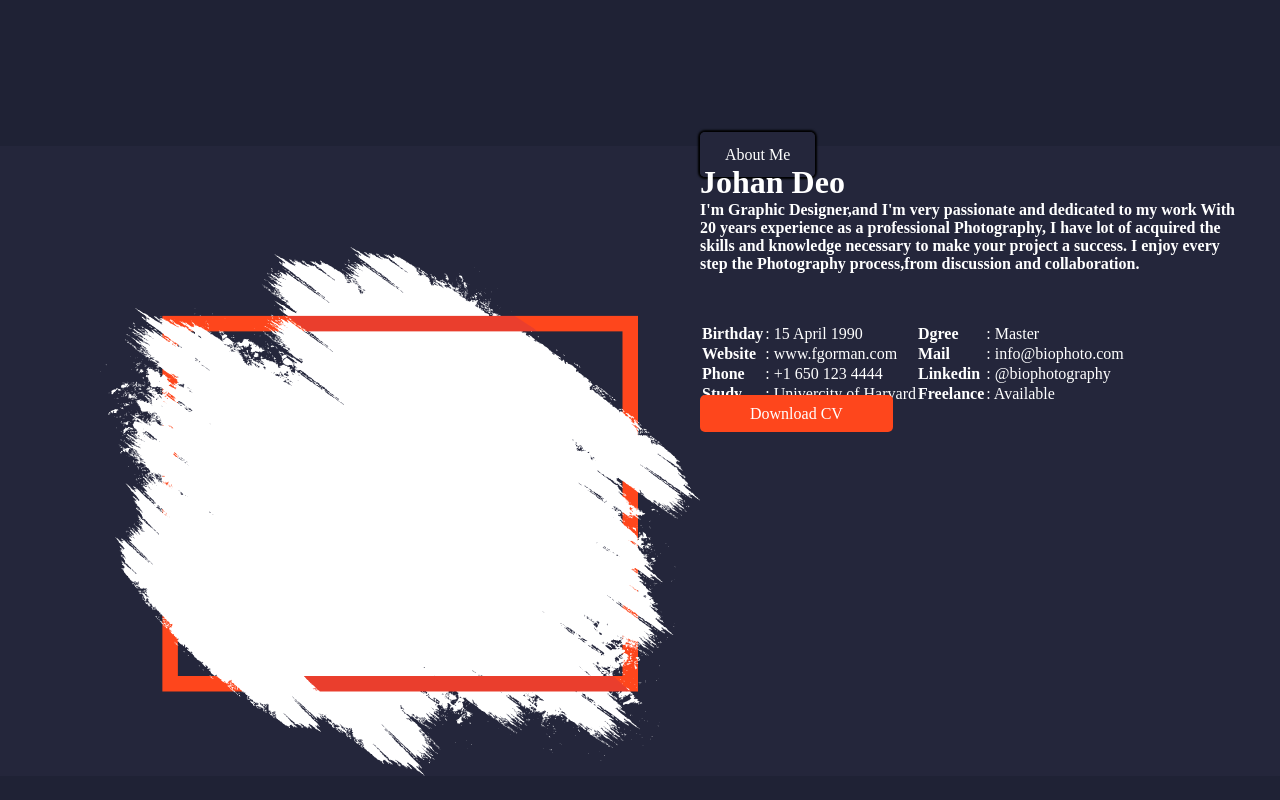
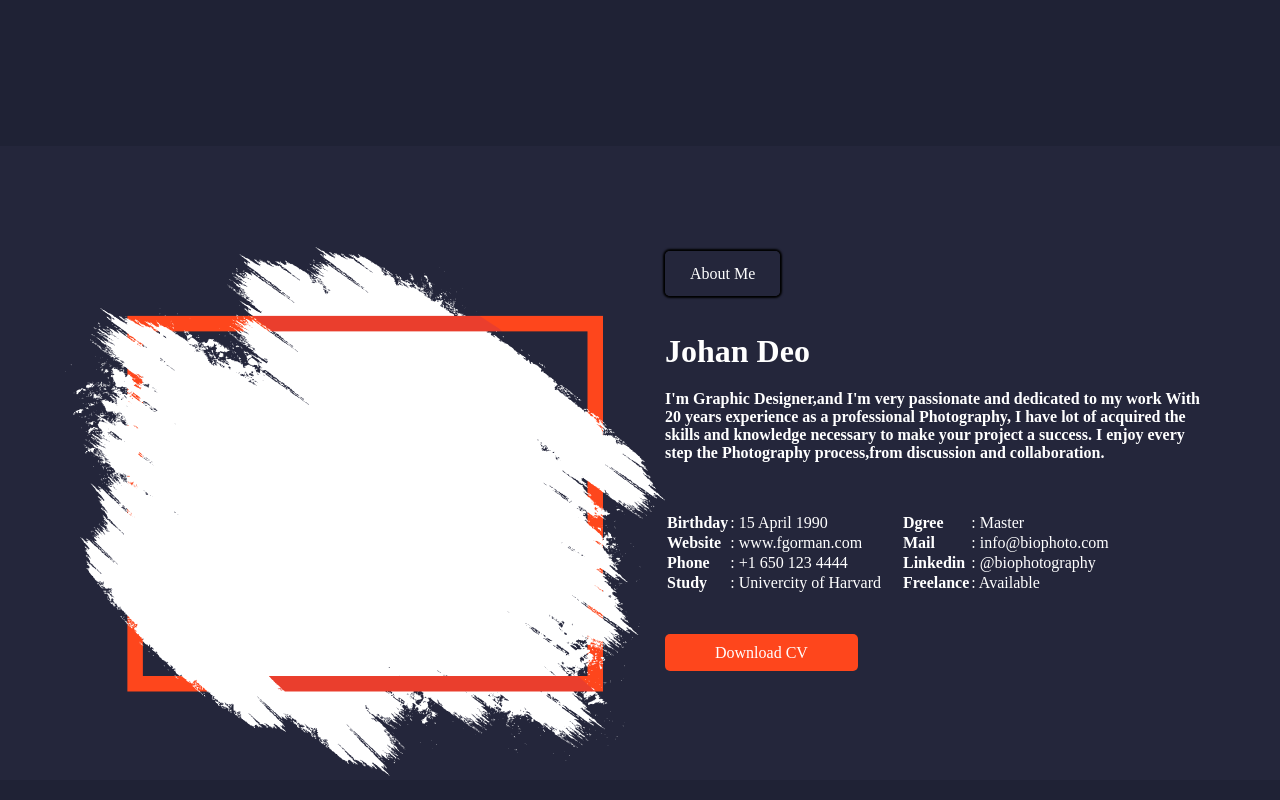
Before and after one commit to MarinaHlazunova/test-project2, a plain HTML site: page index.html in a window 1280 px wide. Shown: the part 860-1660 px from the top of the page. Drawn offline with Linux system fonts and the light colour scheme.

Commit message:
change a section-2, trying make better

```diff
--- a/index.html
+++ b/index.html
@@ -62,12 +62,15 @@
     <img src="img/img (1).png"alt="strainge-pictures">
   </div>
  <div>
-  <div class="section-2-about">
+
+<div class="section-2-about">
+
 <div><a class="about-me-button" href="#">About Me</a></div>
+
 
 <div class="about-me-text"><h2>Johan Deo</h2>
   <p>
-      <h4> I'm Graphic Designer,and I'm very
+      <h4 class="about-me-text-2"> I'm Graphic Designer,and I'm very
         passionate and dedicated to my work
         With 20 years experience as a
         professional Photography, I have lot
@@ -107,9 +110,12 @@
 
   </colgroup>
 </table>
+</div>
 
-<div><a href="#" class="download-link-2">Download CV</a></div>
-  </div>
+<div class="btn-section-2"><a href="#"class="download-link-2" >Download CV</a></div>
+
+
+</div>
 </div>
 </div>
 </div>
--- a/style.css
+++ b/style.css
@@ -111,7 +111,7 @@ h3{
   font-size: 16px;
 }
 .hire-me:hover{
-  color:#1F2235;
+  background-color:#1F2235;
 }
 .download-cv{
   border:2px solid #FFFFFF;
@@ -122,7 +122,7 @@ h3{
   font-size: 16px;
 }
 .download-cv:hover{
-  color:#1F2235;
+  background-color:#1F2235;
 }
 .rondo{
   position: relative;
@@ -137,32 +137,34 @@ h3{
 .section-2{
    background-color:rgb(36, 38, 59);
    display:flex;
+   justify-content: center;
+   align-items:center;
 }
-
 .about-me-pictures{
-  margin-left: 100px;
-  display: flex;
-  align-items:center;
-  margin-top: 100px;
+  margin-top: 100px ;
 }
 
 .about-me-button{
-  margin-top: 50px;
   background-color:#24263B;
   padding: 14px 25px;
   box-sizing:border-box;
   border-radius: 5px 5px 5px 5px;
   box-shadow: 0px 0px 2px 2px black;
   font-size: 16px;
-  align-self:flex-start;
 }
 .about-me-button:hover{
   background:#1F2235;
 }
 .about-me-text{
-  flex-direction: column;
-  margin-top: 50px 0px;
+  margin-top: 50px;
   max-width: 550px;
+}
+
+.about-me-text-2{
+  margin-top: 20px;
+}
+.btn-section-2{
+  margin-top: 50px;
 }
 .download-link-2{
   margin-top: 50px;
@@ -179,7 +181,7 @@ table{
   margin-top: 50px;
 }
 .one{
-  margin-left: 20px;
+  padding-left: 20px;
 }
 .header-section-3{
   justify-content: center;
```
